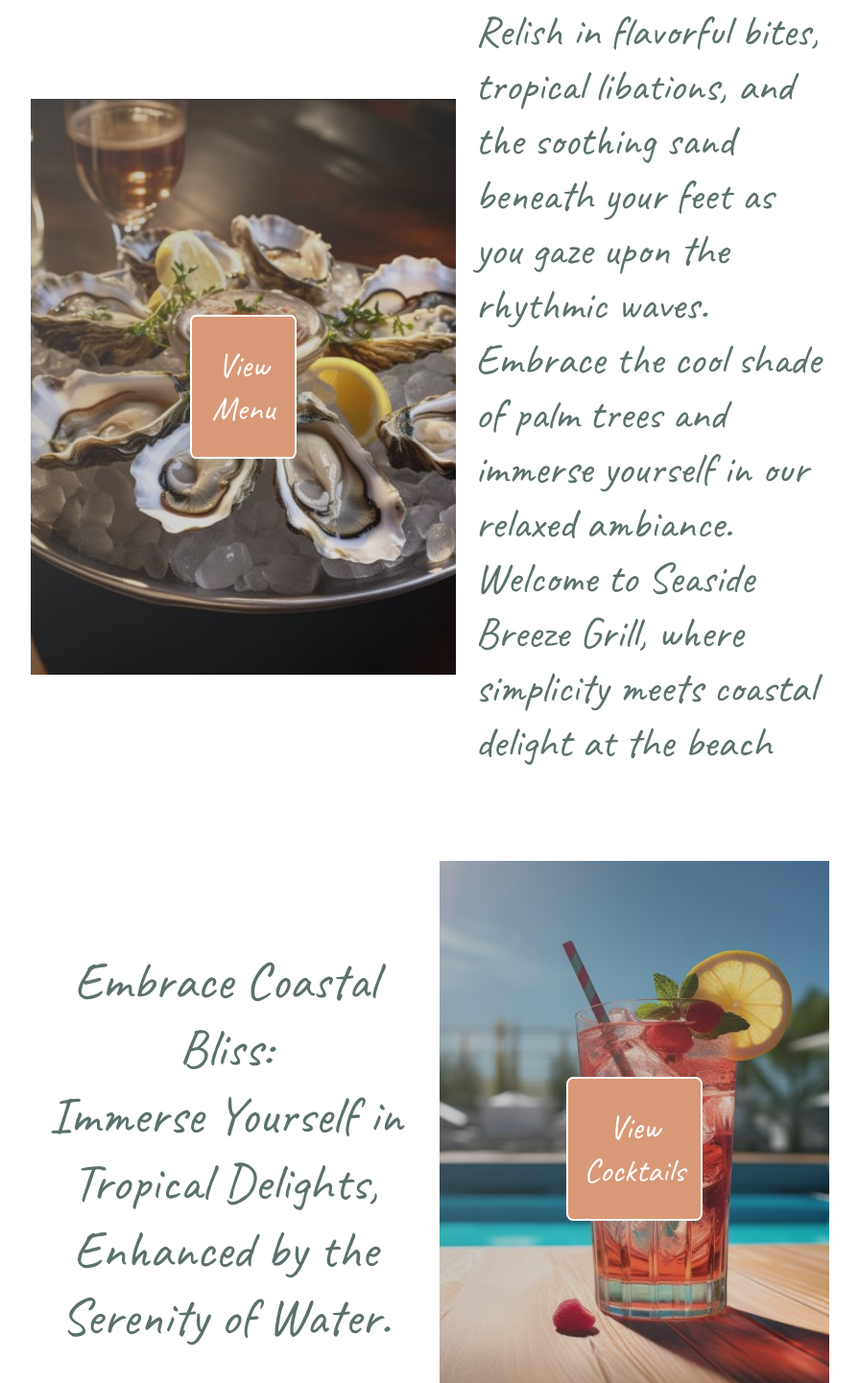
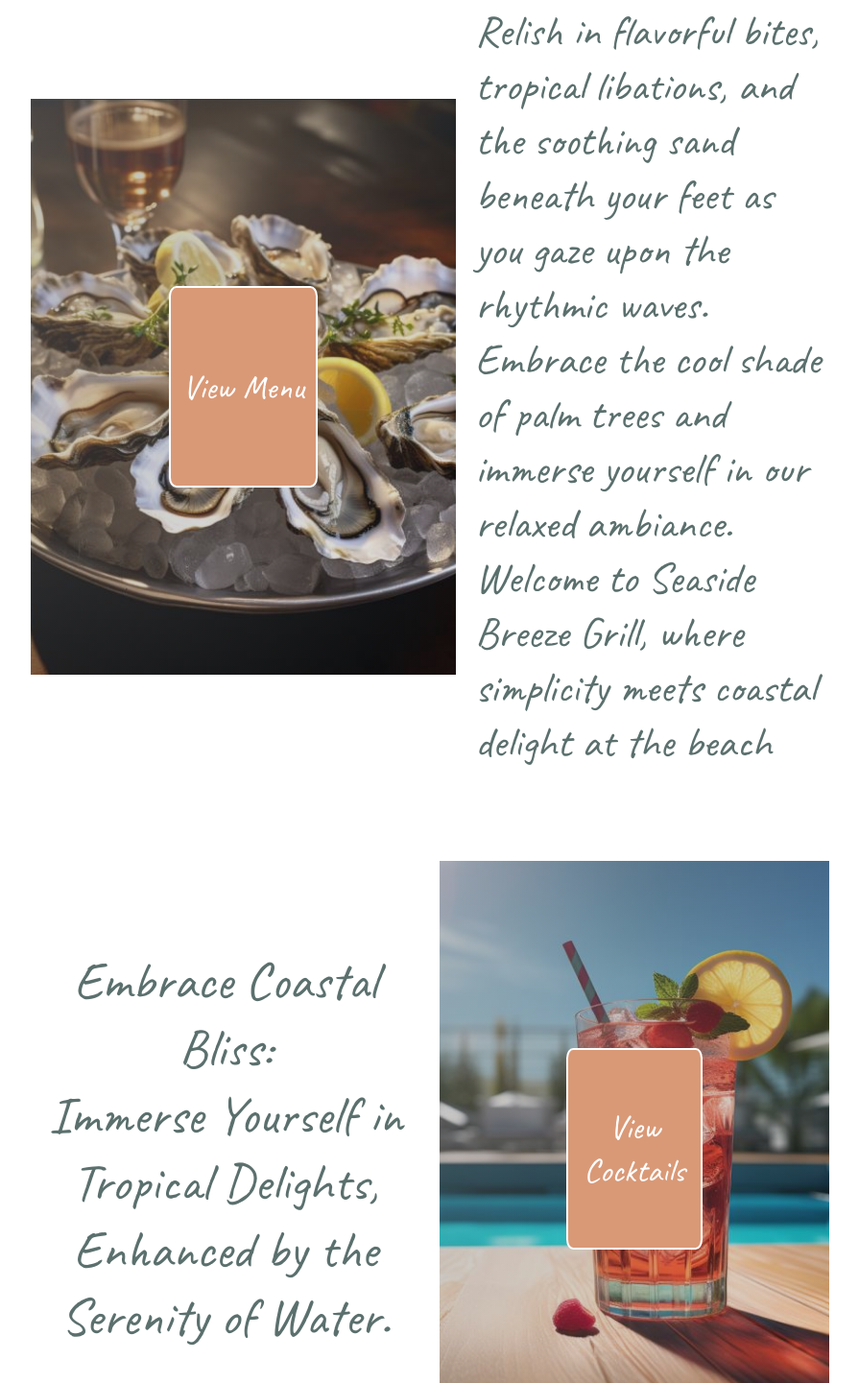
Before and after one commit to ksom10/ssShowcase, a website: page pages/index.html in a window 1280 px wide. Shown: the part 881-2322 px from the top of the page at 96% size, without its empty margins (192-1087 px from the left). Drawn offline with Linux system fonts and the light colour scheme.

Commit message:
fixed hopefully lol

```diff
--- a/css/style.css
+++ b/css/style.css
@@ -195,8 +195,8 @@
 }
 
 .descImage button {
-    width: 25%;
-    height: 25%;
+    width: 35%;
+    height: 35%;
     font-size: 20px;
     background-color: #d99977;
     border-radius: 5%;
@@ -270,7 +270,7 @@
 
 .brunchImage button {
     width: 35%;
-    height: 25%;
+    height: 35%;
     font-size: 20px;
     background-color: #d99977;
     border-radius: 5%;
```
